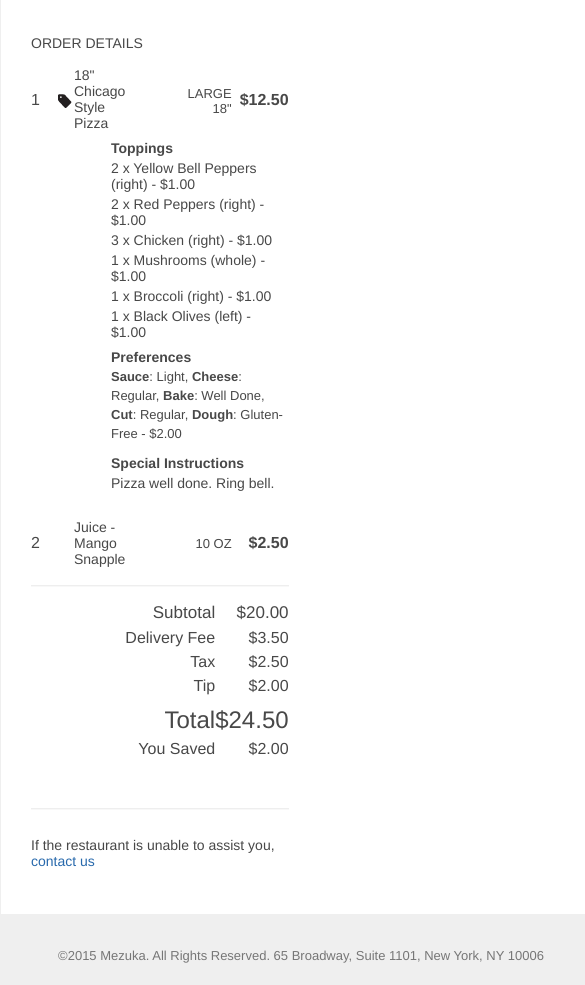
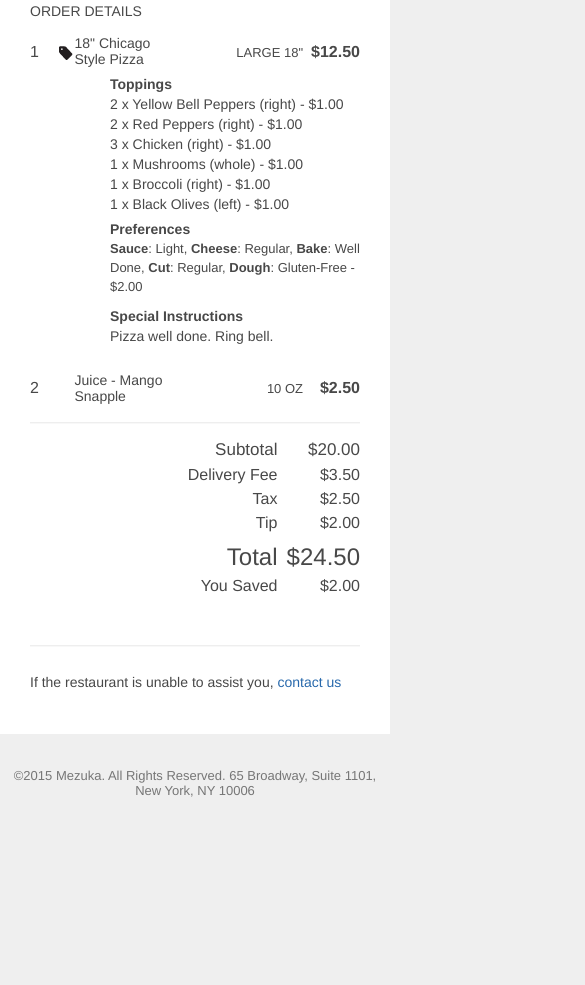
Before and after one commit to valerykatskel/valprojects.mezuka-mail, a plain HTML site: page order-confirmed.html in a window 390 px wide. Shown: the part 808-1793 px from the top of the page, 585 px wide, since content can reach past the window. After the commit the page ends 1628 px from the top, so only its background shows below. Drawn offline with Linux system fonts and the light colour scheme.

Commit message:
media queries added

```diff
--- a/order-confirmed.html
+++ b/order-confirmed.html
@@ -5,20 +5,17 @@
 </head>
 
 <body style="margin:0;padding:0;" bgcolor="#efefef">
-  <table width="100%" cellpadding="0" cellspacing="0" border="0" style="margin:0;margin-top:47px; padding:0;font-family:'Helvetica Neue', Helvetica, Arial, sans-serif;font-size:14px;color:#484848;">
+  <table id="wrapper" width="600" align="center" cellpadding="0" cellspacing="0" border="0" style="margin:47px auto 0; padding:0;font-family:'Helvetica Neue', Helvetica, Arial, sans-serif;font-size:14px;color:#484848;">
     <tbody>
       <tr>
-        <td><img src="assets/images/blank.gif" width="1" height="1" style="display:block"></td>
-        <td width="600">
-          <table cellpadding="0" cellspacing="0" border="0" style="margin:0; padding:0;" class="email-container" width="600" bgcolor="#fff">
+        <td>
+          <table cellpadding="0" cellspacing="0" border="0" style="margin:0; padding:0;" class="email-container" width="100%" bgcolor="#fff">
             <tbody>
               <tr>
-                <td width="30"><img src="assets/images/blank.gif" width="1" height="1" style="display:block"></td>
-                <td>
+                <td style="padding:0 30px;">
                   <table cellpadding="0" cellspacing="0" border="0" style="margin:0; padding:0;" width="100%">
                     <tbody>
                       <tr>
-                        <td width="30"><img src="assets/images/blank.gif" width="1" height="1" style="display:block"></td>
                         <td>
                           <tr class="email-header">
                             <td style="padding-top:27px;">
@@ -201,12 +198,10 @@
                             </td>
                           </tr>
                         </td>
-                        <td width="30"><img src="assets/images/blank.gif" width="1" height="1" style="display:block"></td>
                       </tr>
                     </tbody>
                   </table>
                 </td>
-                <td width="30"><img src="assets/images/blank.gif" width="1" height="1" style="display:block"></td>
               </tr>
             </tbody>
           </table>
@@ -214,16 +209,27 @@
           <table class="email-footer" cellpadding="0" cellspacing="0" border="0" style="margin:0; padding:0;" class="email-container" width="600">
             <tbody>
               <tr>
-                <td colspan="3">
+                <td>
                   <p style="font-size: 13px;color: #767676;text-align:center;margin-top:34px;margin-bottom:22px;">&copy;2015 Mezuka. All Rights Reserved. 65 Broadway, Suite 1101, New York, NY 10006</p>
                 </td>
               </tr>
             </tbody>
           </table>
         </td>
-        <td><img src="assets/images/blank.gif" width="1" height="1" style="display:block"></td>
       </tr>
     </tbody>
   </table>
+  <style>
+    @media screen and (max-width:600px) {
+        #wrapper,.email-footer {
+            width:100% !important;
+        }
+    }
+    @media only screen and (-webkit-min-device-pixel-ratio: 2) and (max-width:1080px), only screen and ( min-resolution: 192dpi) and (max-width:1080px), only screen and ( min-resolution: 2dppx) and (max-width:1080px) {
+        #wrapper,.email-footer {
+            width:100% !important;
+        }
+    }
+  </style>
 </body>
 </html>
```
Also changed, not shown: cancel-order.html (+8 -3 lines), customer-feedback-received.html (+18 -12 lines), message-received.html (+17 -10 lines).
